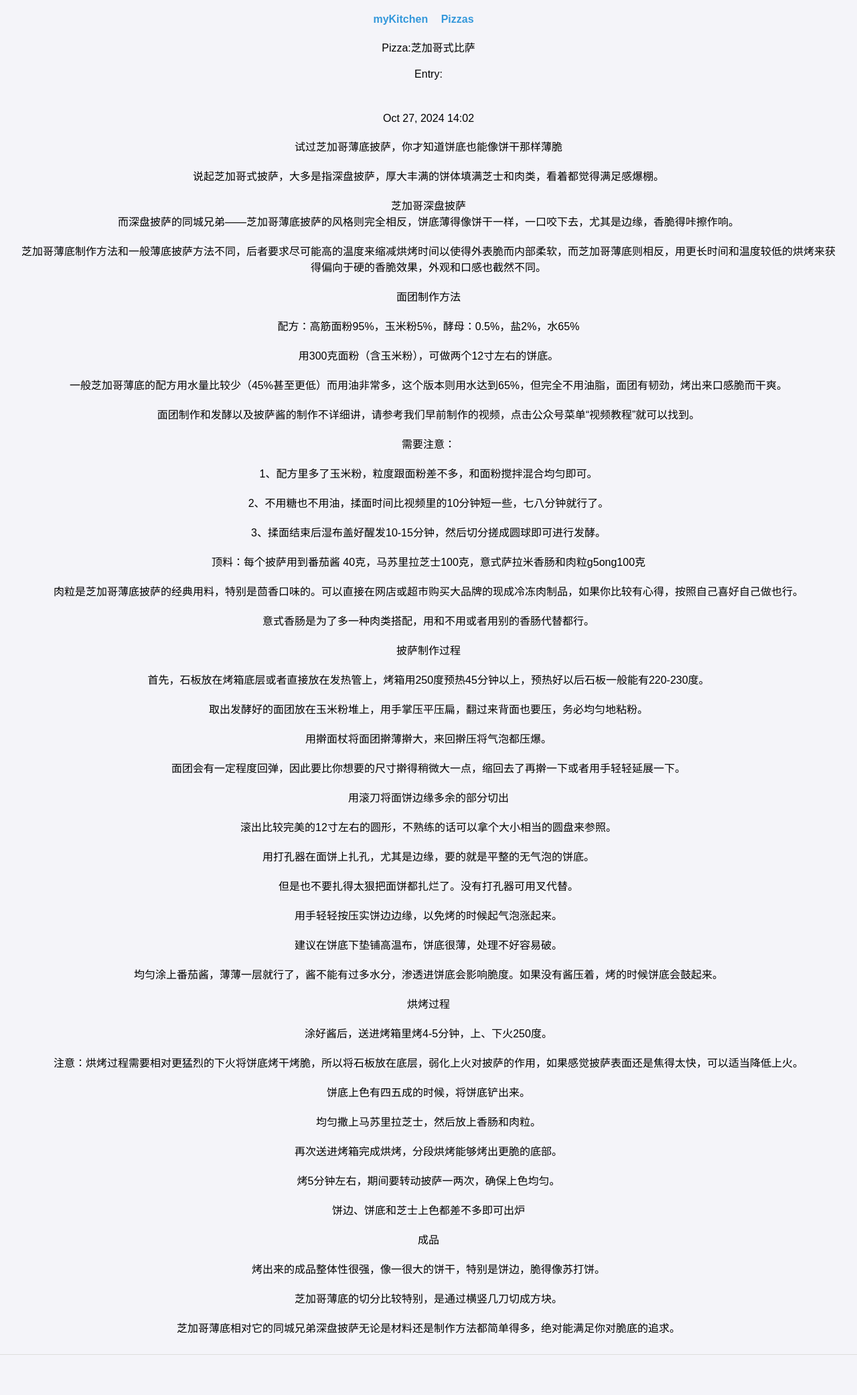
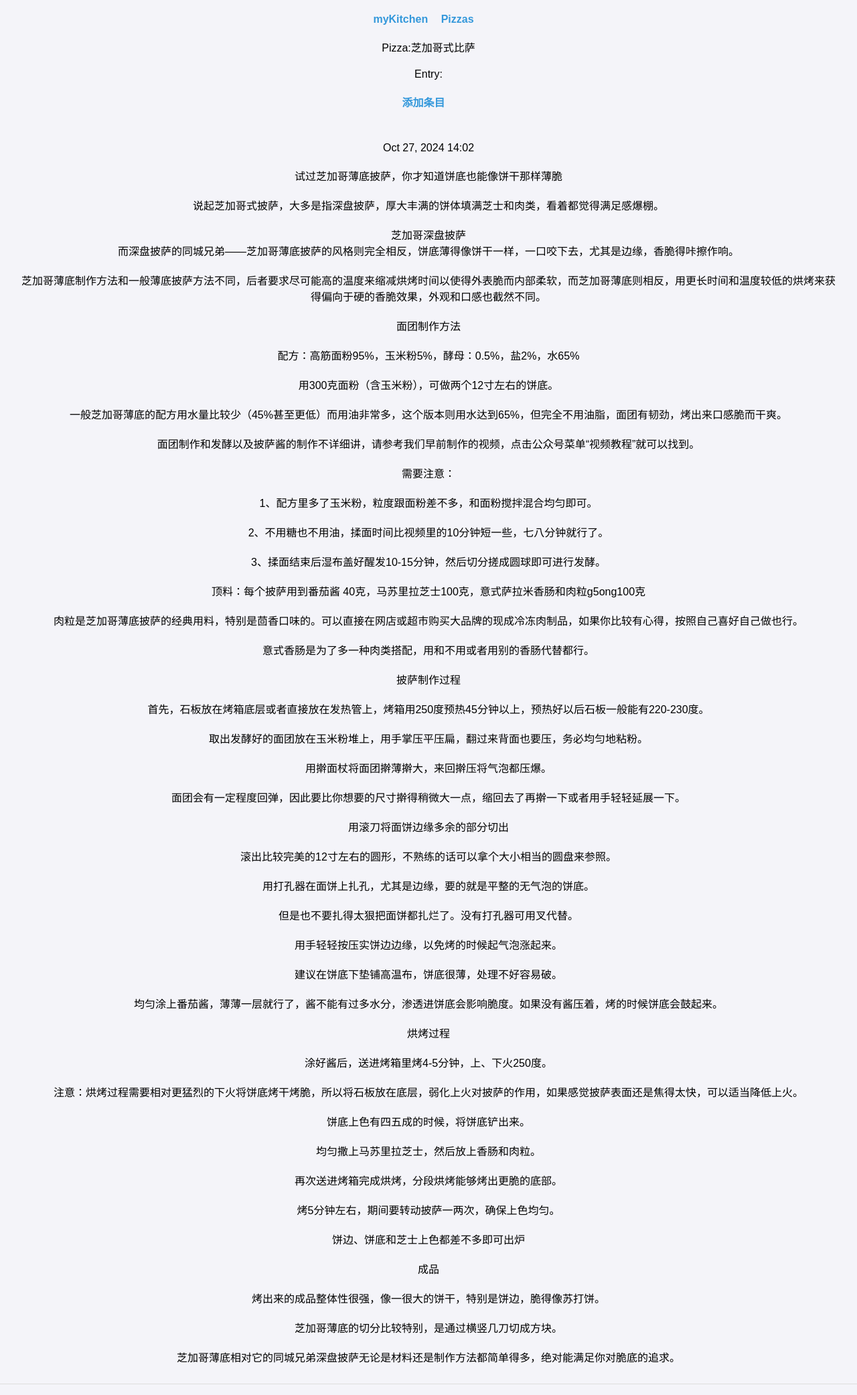
Before and after one commit to lieyang25/django_kitchen, a Django app: page /pizzas/1 in a window 1280 px wide. Shown: the whole page at 67% size. Before the commit the page ends 2023 px from the top, so only its background shows below. Run offline with Django 5.2, Linux system fonts and the light colour scheme; data comes from the database, SQL or seed files in the repository.

Commit message:
add url in (添加条目)  pizza.html

```diff
--- a/project/accounts/templates/pizza.html
+++ b/project/accounts/templates/pizza.html
@@ -10,6 +10,9 @@
     <P>Pizza:{{pizza.name}}</P>
 
     <p>Entry:</p>
+    <p>
+        <a href="{% url 'accounts:new_entry' pizza.id %}">添加条目</a>
+    </p>
     <ul>
       {% for entry in entries %}
         <li>
```
